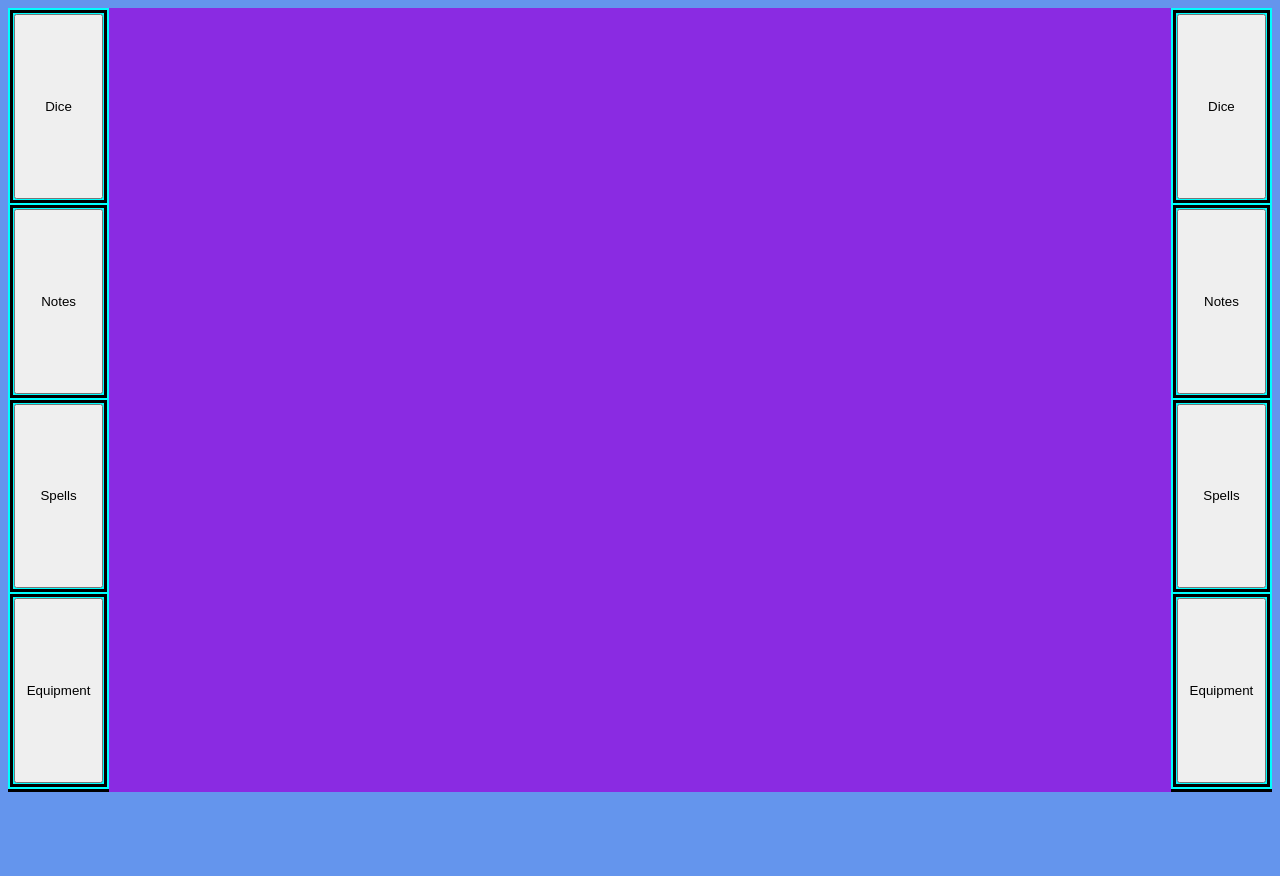
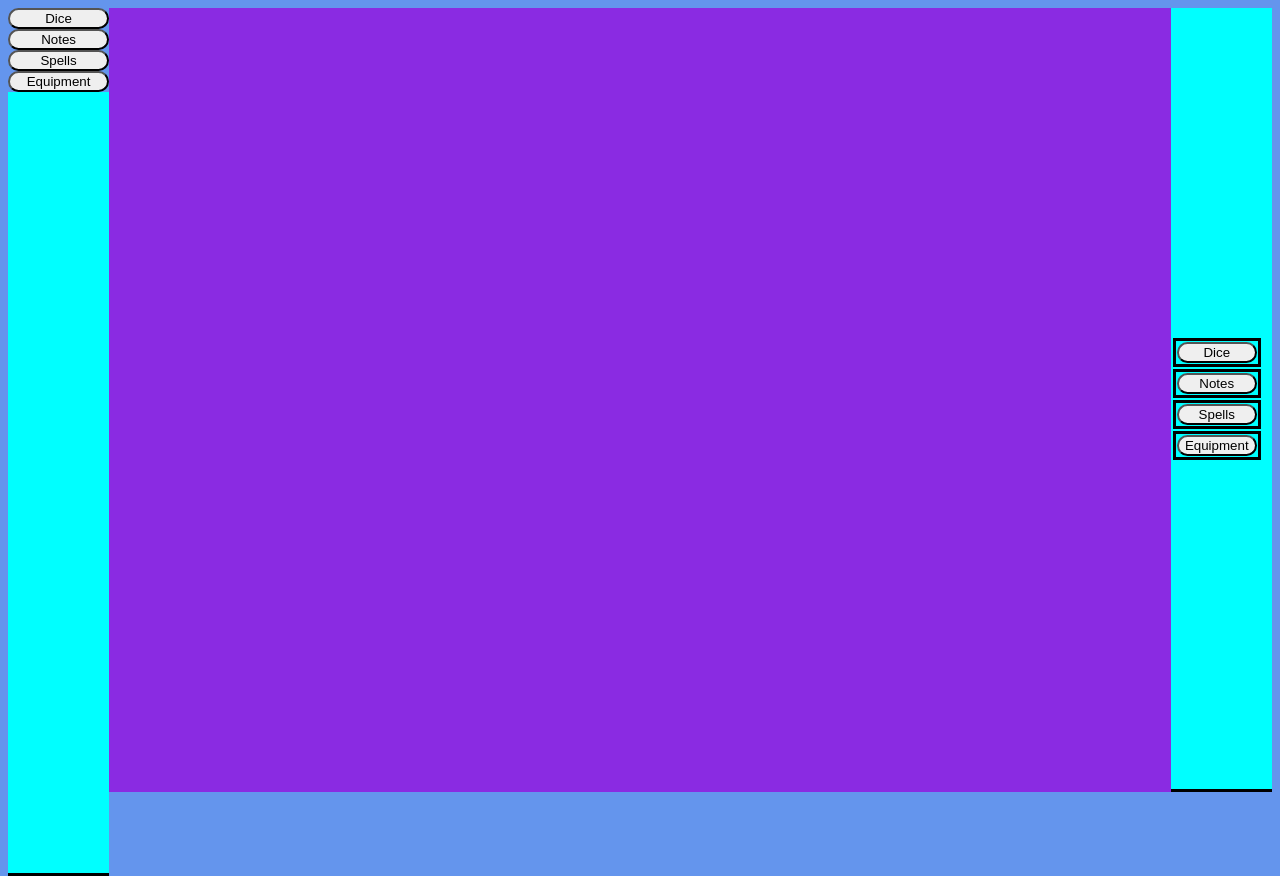
Before and after one commit to StevnAnderson/Pathfinder_GUI_1.2, a plain HTML site: page Index.html in a window 1280 px wide. Before the commit the page ends 800 px from the top, so only its background shows below. Drawn offline with Linux system fonts and the light colour scheme.

Commit message:
Made Better Buttons

```diff
--- a/Index.html
+++ b/Index.html
@@ -12,10 +12,10 @@
     <div class="display">
         <div class="leftDisplay">
             <table class="mainButtonTable">
-                <tr><td><button class="mainButton" onclick="diceToggle()">Dice</button></td></tr>
-                <tr><td><button class="mainButton" onclick="notesToggle()">Notes</button></td></tr>
-                <tr><td><button class="mainButton" onclick="spellsToggle()">Spells</button></td></tr>
-                <tr><td><button class="mainButton">Equipment</button></td></tr>
+                <div buttonHeight><button class="mainButton" onclick="diceToggle()">Dice</button></div>
+                <div buttonHeight><button class="mainButton" onclick="notesToggle()">Notes</button></div>
+                <div buttonHeight><button class="mainButton" onclick="spellsToggle()">Spells</button></div>
+                <div buttonHeight><button class="mainButton">Equipment</button></div>
             </table>
         </div>
         <div class="showAll">
--- a/Style.css
+++ b/Style.css
@@ -8,6 +8,13 @@ body{
     float:left;
    /* background-color: black;*/
 }
+button {
+  border-radius: 500px;
+}
+.buttonHeight{
+  height: 18vh;
+  border-radius: 50%;
+}
 .mainButtonTable{
     border:medium;
     background-color:aqua;
@@ -15,6 +22,9 @@ body{
     border-bottom:solid;
     height:98vh;
     width:100%;
+    display: flex;
+    flex-direction: column;
+    justify-content: space-around;
 }
 td{
     border:solid;
```
